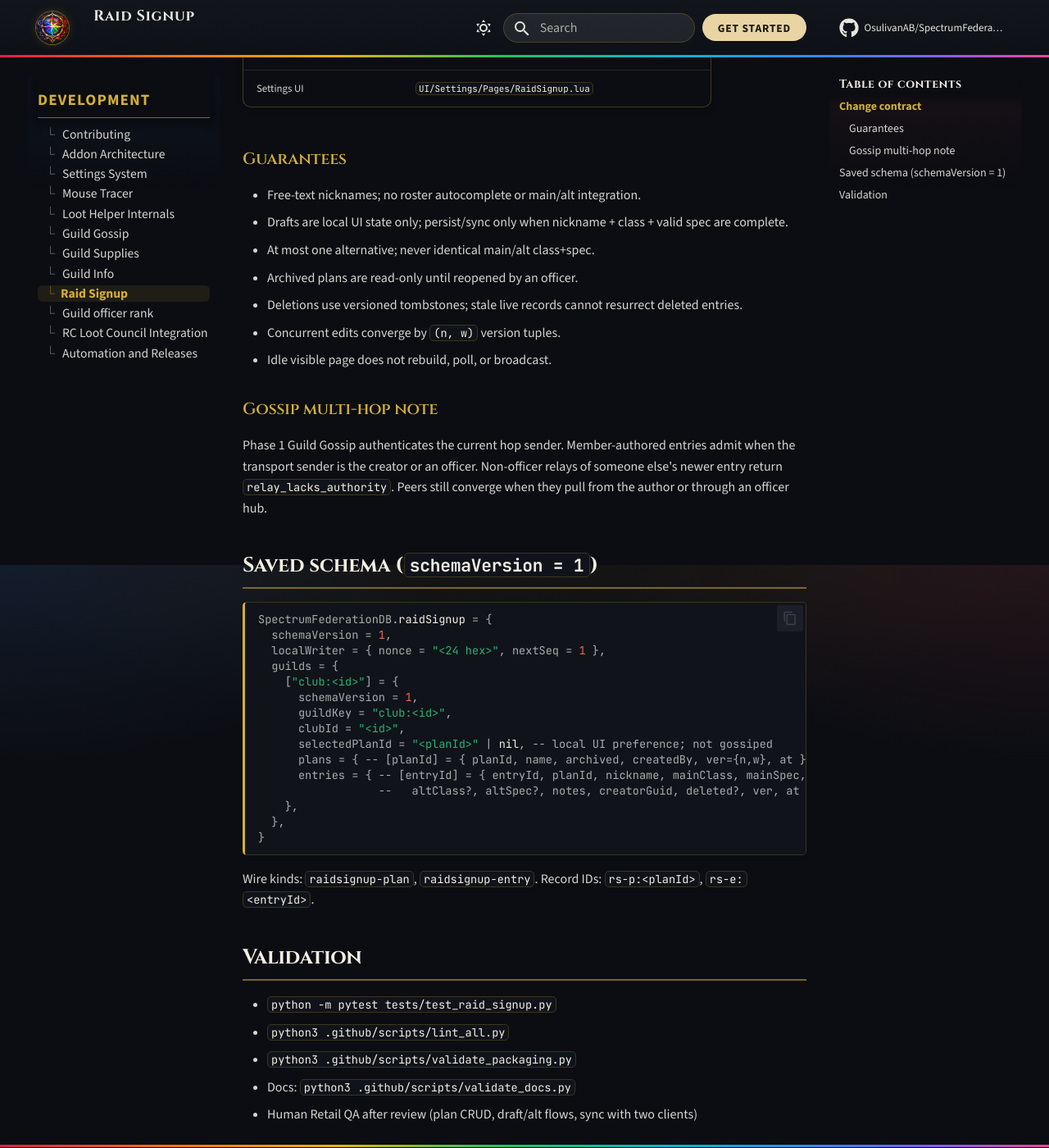
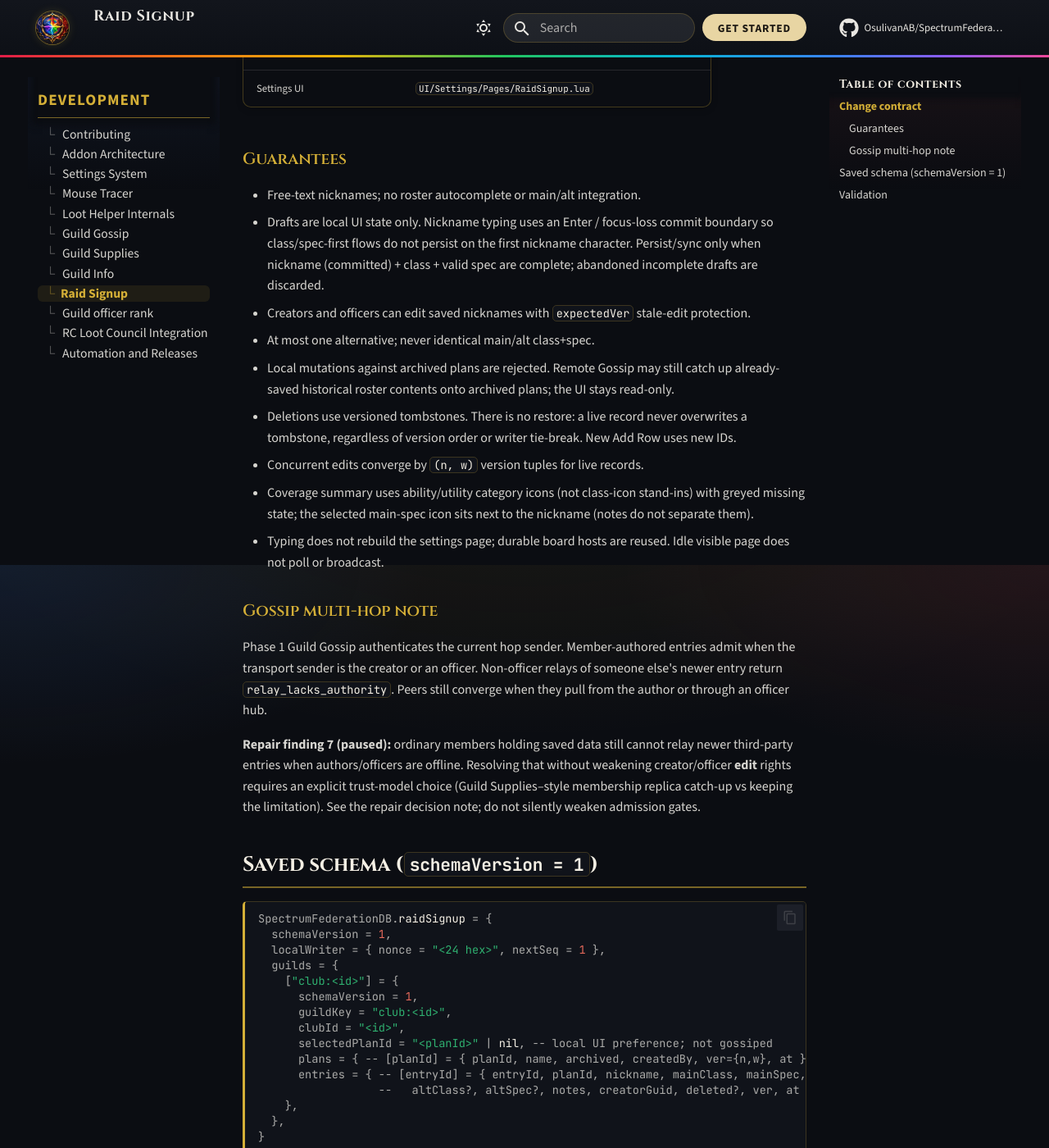
Before and after one commit to OsulivanAB/SpectrumFederation, an MkDocs documentation site: the page built from docs/development/raid-signup/index.md, in a window 1280 px wide and 1400 px high, scrolled down 711 px. Shown: the whole window at 82% size. Built offline with MkDocs 1.6.1 and Material for MkDocs 9.7.7, drawn with Linux system fonts in a browser that asks for light colours; comment, search, counter and statistics services are not loaded.

Commit message:
Repair Raid Signup review findings for stable typing and sync (#404)
Keep the settings board stable while typing, commit nicknames on an
explicit boundary, place spec/ability icons correctly, allow archived
remote catch-up without local edits, and make deletions final. Pause the
Gossip member-relay trust change pending owner decision.

Co-authored-by: anthony.r.bahl <anthony.r.bahl@gmail.com>

```diff
--- a/docs/development/raid-signup/index.md
+++ b/docs/development/raid-signup/index.md
@@ -18,16 +18,28 @@ Transport dependency: Guild Gossip ([#378](https://github.com/OsulivanAB/Spectru
 ### Guarantees
 
 - Free-text nicknames; no roster autocomplete or main/alt integration.
-- Drafts are local UI state only; persist/sync only when nickname + class + valid spec are complete.
+- Drafts are local UI state only. Nickname typing uses an Enter / focus-loss commit
+  boundary so class/spec-first flows do not persist on the first nickname character.
+  Persist/sync only when nickname (committed) + class + valid spec are complete;
+  abandoned incomplete drafts are discarded.
+- Creators and officers can edit saved nicknames with `expectedVer` stale-edit protection.
 - At most one alternative; never identical main/alt class+spec.
-- Archived plans are read-only until reopened by an officer.
-- Deletions use versioned tombstones; stale live records cannot resurrect deleted entries.
-- Concurrent edits converge by `(n, w)` version tuples.
-- Idle visible page does not rebuild, poll, or broadcast.
+- Local mutations against archived plans are rejected. Remote Gossip may still catch up
+  already-saved historical roster contents onto archived plans; the UI stays read-only.
+- Deletions use versioned tombstones. There is no restore: a live record never overwrites
+  a tombstone, regardless of version order or writer tie-break. New Add Row uses new IDs.
+- Concurrent edits converge by `(n, w)` version tuples for live records.
+- Coverage summary uses ability/utility category icons (not class-icon stand-ins) with
+  greyed missing state; the selected main-spec icon sits next to the nickname (notes do
+  not separate them).
+- Typing does not rebuild the settings page; durable board hosts are reused. Idle visible
+  page does not poll or broadcast.
 
 ### Gossip multi-hop note
 
 Phase 1 Guild Gossip authenticates the current hop sender. Member-authored entries admit when the transport sender is the creator or an officer. Non-officer relays of someone else's newer entry return `relay_lacks_authority`. Peers still converge when they pull from the author or through an officer hub.
+
+**Repair finding 7 (paused):** ordinary members holding saved data still cannot relay newer third-party entries when authors/officers are offline. Resolving that without weakening creator/officer **edit** rights requires an explicit trust-model choice (Guild Supplies–style membership replica catch-up vs keeping the limitation). See the repair decision note; do not silently weaken admission gates.
 
 ## Saved schema (`schemaVersion = 1`)
 
```
Also changed, not shown: 6 other files.
